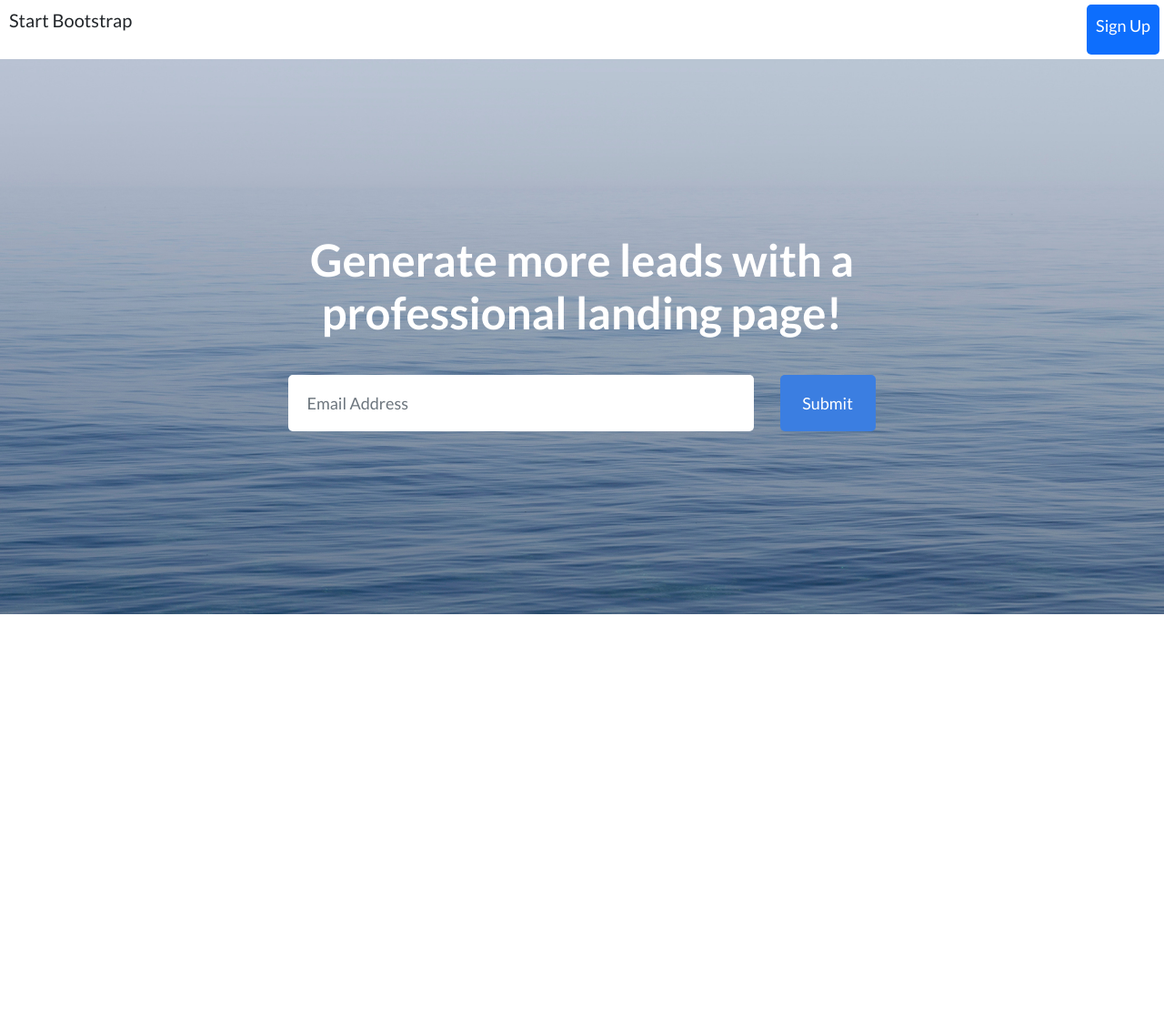
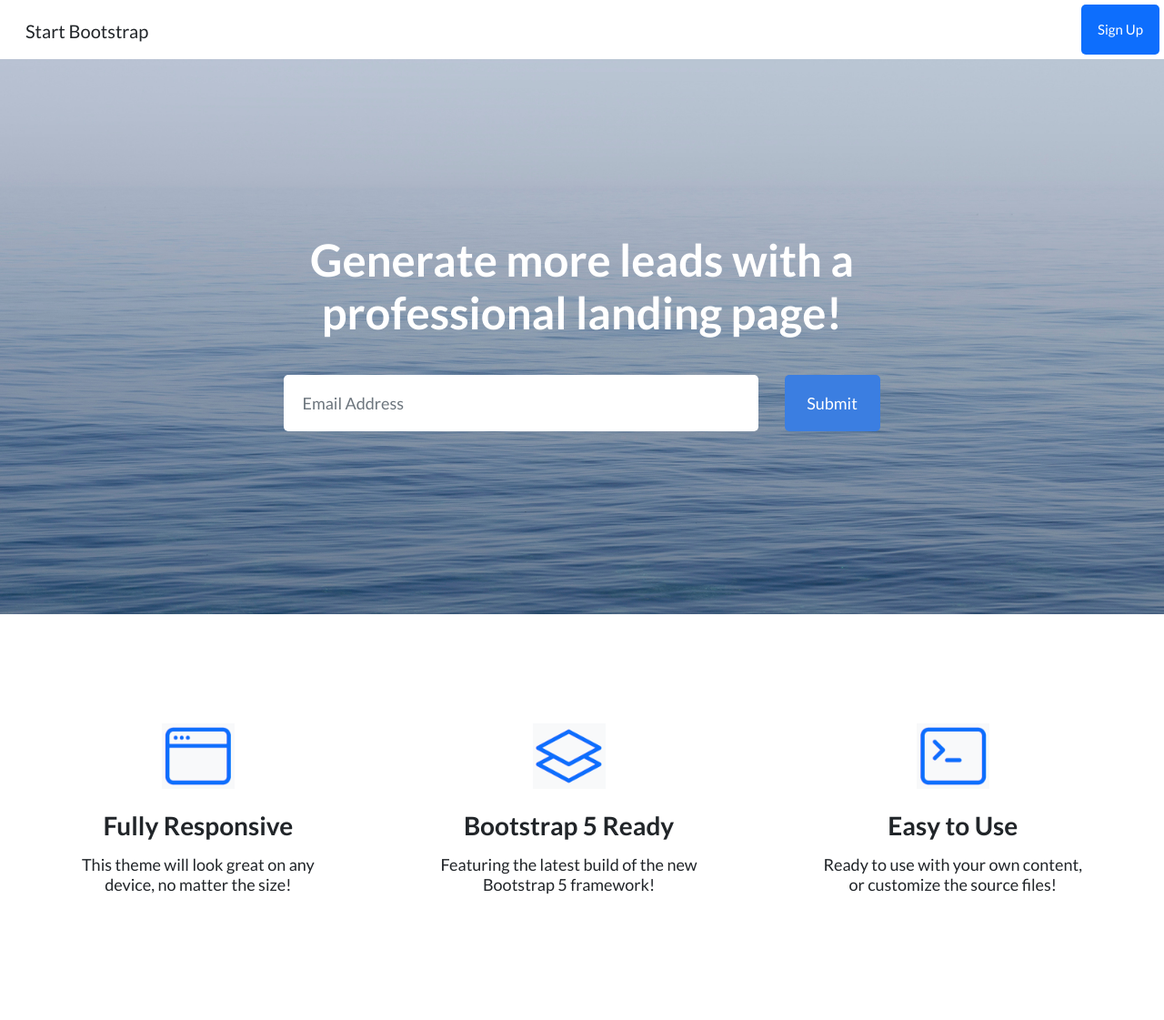
Before and after one commit to gabrielmartinspires-br/product-landing-page-html5-css3-start-bootstrap-page, a plain HTML site: page index.html in a window 1280 px wide. Shown: the whole page at 91% size. Before the commit the page ends 800 px from the top, so only its background shows below. Drawn offline with Linux system fonts and the light colour scheme.

Commit message:
features-icons pronta

```diff
--- a/assets/css/styles.css
+++ b/assets/css/styles.css
@@ -24,6 +24,9 @@ header {
     padding: 10px;
 }
 .logo a {
+    display: flex;
+    padding-top: 12px;
+    margin-left: 18px;
     text-decoration: none;
 }
 .menu {
@@ -34,9 +37,11 @@ header {
     border-radius: 5px;
 }
 .sign-up {
-    padding-top: 25px;
+    display: flex;
+    padding: 8px;
+    padding-top: 8px;
     text-decoration: none;
-    font-size: 18px;
+    font-size: 15px;
     color: #fff;
 }
 .banner_principal {
@@ -61,7 +66,7 @@ header {
 }
 .insert-mail {
     margin-right: 25px;
-    width: 490px;
+    width: 500px;
     height: 60px;
     font-size: 18px;
     color: #6c757d;
@@ -78,3 +83,45 @@ header {
     background-color: #3b7ee1;
     color: #fff;
 }
+.features-icons {
+    display: flex;
+    flex-wrap: wrap;
+    width: 100%;
+    padding-top: 120px;
+    padding-bottom: 120px;
+    justify-content: center;
+    background-color: #fff;
+}
+.features-icons-icon {
+    display: flex;
+    width: 1100px;
+    justify-content: space-between;
+}
+.janela {
+    display: flex;
+    flex-direction: column;
+    align-items: center;
+    text-align: center;
+}
+.camada {
+    display: flex;
+    flex-direction: column;
+    align-items: center;
+    text-align: center;
+}
+.terminal {
+    display: flex;
+    flex-direction: column;
+    align-items: center;
+    text-align: center;
+}
+.recursos_icones img {
+    width: 80px;
+}
+.recursos_icones h1 {
+    margin-bottom: -3px;
+    font-size: 28px;
+}
+.recursos_icones p {
+    font-size: 18px;
+}
--- a/index.html
+++ b/index.html
@@ -7,6 +7,7 @@
     <title>Landing Page - Start Bootstrap Theme</title>
     <link rel="stylesheet" href="assets/css/styles.css">
     <link href="https://fonts.googleapis.com/css?family=Lato:300,400,700,300italic,400italic,700italic" rel="stylesheet" type="text/css">
+    <link rel="shortcut icon" href="./assets/favicon.ico" type="image/x-icon">
 </head>
 <body>
     <header>
@@ -31,7 +32,25 @@
                 <input class="submit-mail"type="submit" value="Submit">
             </div>
         </div>
-
+    </section>
+    <section class="features-icons">
+        <div class="features-icons-icon">
+            <div class="janela recursos_icones">
+                <img src="assets/images/fully_responsive.png" alt="">
+                <h1>Fully Responsive</h1>
+                <p>This theme will look great on any <br>device, no matter the size!</p>
+            </div>
+            <div class="camada recursos_icones">
+                <img src="assets/images/bootstrap_5_ready.png" alt="">
+                <h1>Bootstrap 5 Ready</h1>
+                <p>Featuring the latest build of the new <br>Bootstrap 5 framework!</p>
+            </div>
+            <div class="terminal recursos_icones">
+                <img src="assets/images/easy_to_use.png" alt="">
+                <h1>Easy to Use</h1>
+                <p>Ready to use with your own content, <br>or customize the source files!</p>
+            </div>
+        </div>
     </section>
 </body>
 </html>
```
Also changed, not shown: assets/images/bootstrap_5_ready.png (added), assets/images/easy_to_use.png (added), assets/images/fully_responsive.png (added).
